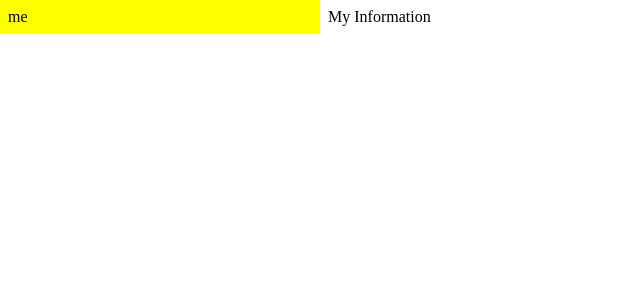
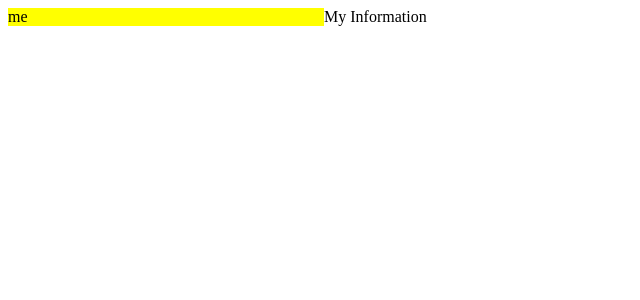
Before and after one commit to Yandiswa-30/my-cv, a React (Create React App) app: page / in a window 1280 px wide. Shown: the top 300 px of the page, without its empty margins (0-640 px from the left). Built offline with nearby package versions, Linux system fonts and the light colour scheme.

Commit message:
2 files modified

```diff
--- a/src/App.js
+++ b/src/App.js
@@ -3,33 +3,12 @@ import { makeStyles } from '@material-ui/core/styles';
 import { Grid, Container, Paper } from '@material-ui/core';
 import Profile from './components/Profile/Profile';
 
-//This is used for styling my work like css(imported as makeStyles)
-const useStyles = makeStyles(theme => ({
-  grid: {
-    width: '50%',
-    margin: '0px',
-    height: '100%'
-  },
-  Paper: {
-    padding: theme.spacing(2),
-    color: theme.palette.text.secondary,
-    background: theme.palette.success.dark,
-    textAlign: 'center'
-    // height:'600%'
-  },
-  p2: {
-    height: '800%',
-    color: 'yellow'
-  }
-}));
+export default function App() {
 
-export default function App() {
-  //This classes is used as an object to access useStyles
-  const classes = useStyles();
   return (
     //This is the grid used to display my content and grid item are grids inside the grid
     <container>
-      <Grid container spacing={2}>
+      <Grid container>
         <Grid
           item
           xs={12}
@@ -38,9 +17,9 @@ export default function App() {
           lg={3}
           style={{ backgroundColor: 'yellow' }}
         >
-          me
+          <Profile/>
         </Grid>
-        <Grid item xs>
+        <Grid item xs style={{ backgroundColor: '' }}>
           My Information
         </Grid>
       </Grid>
--- a/src/components/Profile/Profile.js
+++ b/src/components/Profile/Profile.js
@@ -2,11 +2,14 @@ import React from 'react'
 
 const Profile = () =>{
 
-  return{
+  return(
+
+    <div>
+       me
+    </div>
+  )
 
 
-
-  }
 
 }
 
```
